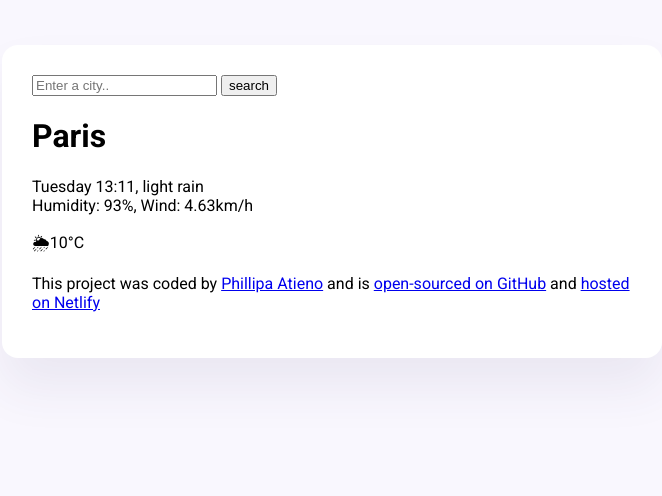
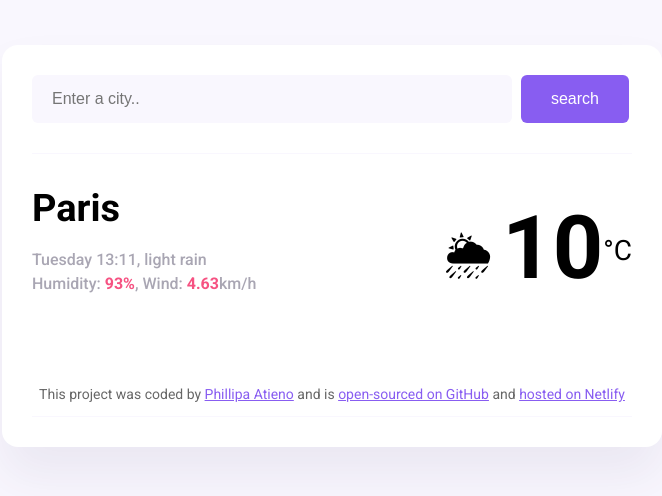
Before and after one commit to Phillipa2/Clima-App, a plain HTML site: page index.html in a window 1280 px wide. Shown: the whole page, without its empty margins (308-970 px from the left). Drawn offline with Linux system fonts and the light colour scheme.

Commit message:
Added basic CSS

```diff
--- a/index.html
+++ b/index.html
@@ -15,21 +15,32 @@
   <body>
     <div class="weather-app">
       <header>
-        <form>
-          <input type="search" placeholder="Enter a city.." required />
-          <input type="submit" value="search" />
+        <form class="search-form">
+          <input
+            type="search"
+            placeholder="Enter a city.."
+            required
+            class="search-form-input"
+          />
+          <input type="submit" value="search" class="search-form-button" />
         </form>
       </header>
       <main>
-        <div>
-          <h1>Paris</h1>
-          <p>
-            Tuesday 13:11, light rain
-            <br />
-            Humidity: 93%, Wind: 4.63km/h
-          </p>
+        <div class="weather-app-data">
+          <div>
+            <h1 class="weather-app-city">Paris</h1>
+            <p class="weather-app-details">
+              Tuesday 13:11, light rain
+              <br />
+              Humidity: <strong>93%</strong>, Wind: <strong>4.63</strong>km/h
+            </p>
+          </div>
+          <div class="weather-app-temperature-container">
+            <span class="weather-app-icon">🌦</span>
+            <span class="weather-app-temperature-value">10</span>
+            <span class="weather-app-unit">°C</span>
+          </div>
         </div>
-        <div>🌦10°C</div>
       </main>
 
       <footer>
--- a/src/style.css
+++ b/src/style.css
@@ -1,6 +1,9 @@
 body {
   background-color: #f9f7fe;
   font-family: "Roboto", sans-serif;
+}
+a {
+  color: #885df1;
 }
 .weather-app {
   background-color: white;
@@ -10,3 +13,74 @@ body {
   border-radius: 16px;
   padding: 30px;
 }
+header {
+  border-bottom: 1px #f9f7fe solid;
+  padding: 0 0 30px 0;
+}
+.search-form-input {
+  background-color: #f9f7fe;
+  border: none;
+  border-radius: 6px;
+  width: 80%;
+  font-size: 16px;
+  padding: 15px 20px;
+}
+.search-form-button {
+  background-color: #885df1;
+  font-size: 16px;
+  padding: 15px 30px;
+  border: none;
+  border-radius: 6px;
+  color: white;
+  margin-left: 5px;
+}
+main {
+  padding: 30px 0;
+}
+
+.weather-app-data {
+  display: flex;
+  justify-content: space-between;
+  align-items: center;
+}
+.weather-app-city {
+  margin: 0;
+  font-size: 38px;
+  line-height: 48px;
+}
+.weather-app-details {
+  font-size: 16px;
+  line-height: 24px;
+  color: rgba(39, 33, 66, 0.4);
+  font-weight: 500;
+}
+.weather-app-details strong {
+  color: #f65282;
+}
+.weather-app-temperature-container {
+  display: flex;
+  align-items: center;
+  justify-content: flex-end;
+}
+.weather-app-icon {
+  font-size: 44px;
+  margin-top: 22px;
+  margin-right: 10px;
+}
+.weather-app-temperature-value {
+  font-size: 88px;
+  font-weight: bold;
+  line-height: 48px;
+}
+.weather-app-unit {
+  margin-top: 5px;
+  font-size: 28px;
+}
+
+footer {
+  border-bottom: 1px #f9f7fe solid;
+  padding: 30px 0 0 0;
+  text-align: center;
+  font-size: 14px;
+  color: rgba(0, 0, 0, 0.6);
+}
```
